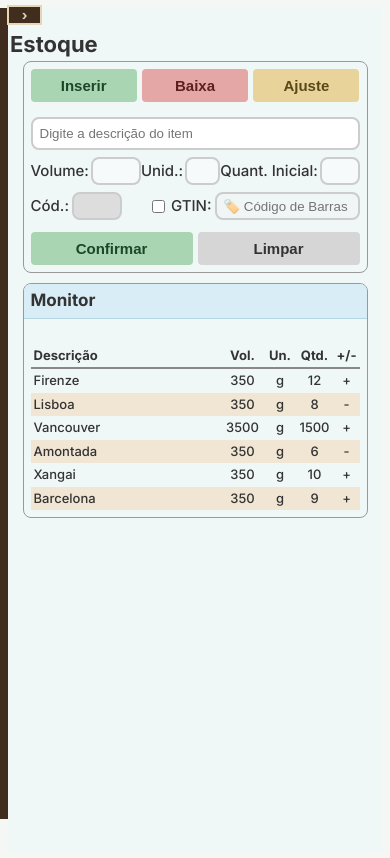
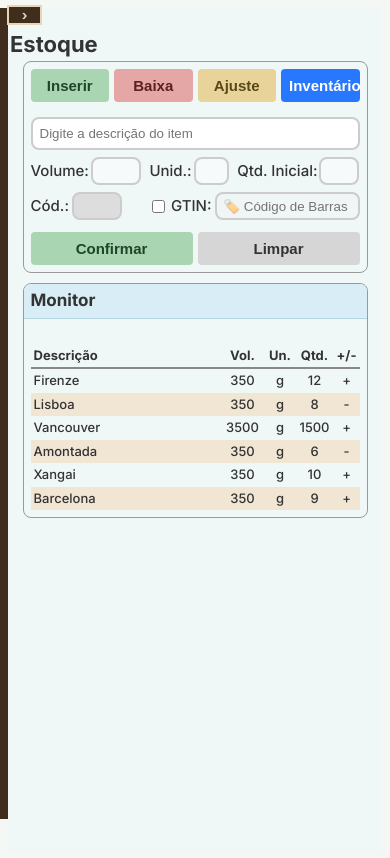
Before and after one commit to vasconcelos-fabiano/openrango, an Angular app in the folder frontend/: page /app/estoque in a window 390 px wide. Built offline with nearby package versions, Linux system fonts and the light colour scheme; no server answers.

Commit message:
Add inventory action and refine responsive layout

```diff
--- a/frontend/src/app/pages/estoque/estoque.css
+++ b/frontend/src/app/pages/estoque/estoque.css
@@ -140,6 +140,11 @@ h1 {
     table-layout: fixed;
 }
 
+.acoes-estoque button:nth-child(4) {
+    background: #2878ff;
+    color: white;
+}
+
 .estoque-tabela th,
 .estoque-tabela td {
     padding: 2px 3px;
--- a/frontend/src/app/pages/estoque/estoque.html
+++ b/frontend/src/app/pages/estoque/estoque.html
@@ -6,6 +6,7 @@
             <button type="button">Inserir</button>
             <button type="button">Baixa</button>
             <button type="button">Ajuste</button>
+            <button type="button">Inventário</button>
         </div>
 
         <div class="insercao-produto">
@@ -26,7 +27,7 @@
             </div>
 
             <div class="data-group">
-                <label>Quant. Inicial:</label>
+                <label>Qtd. Inicial:</label>
                 <input type="text" maxlength="3" oninput="this.value = this.value.replace(/\D/g, '').slice(0, 4)">
             </div>
         </div>
```
